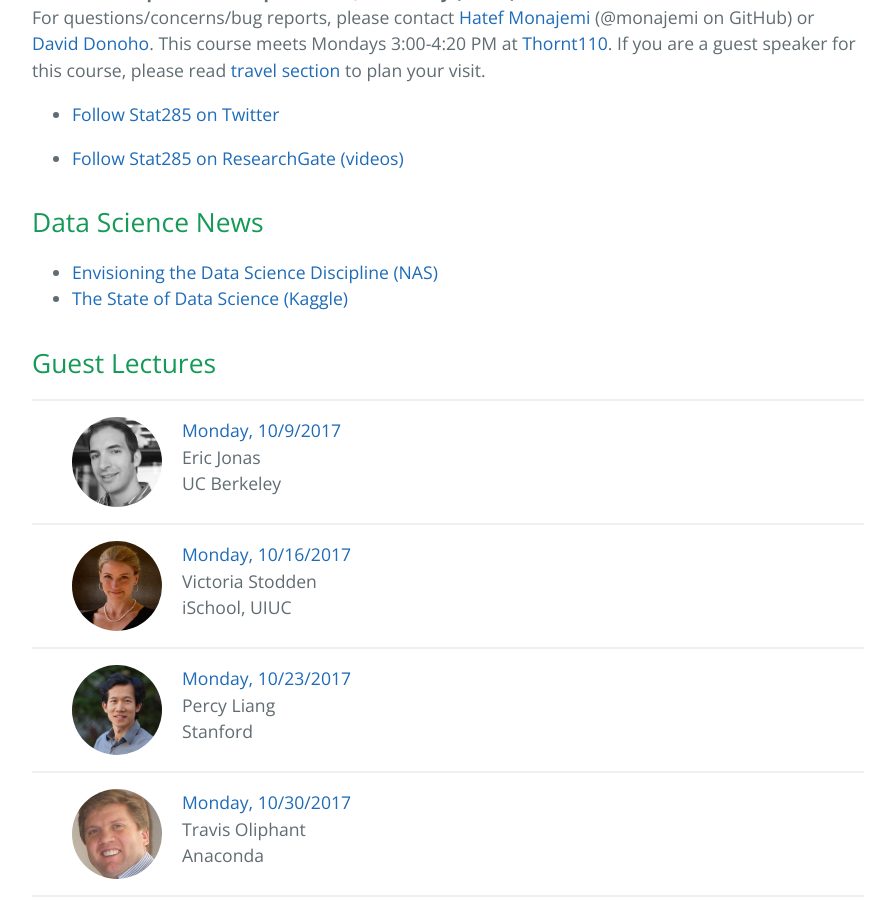
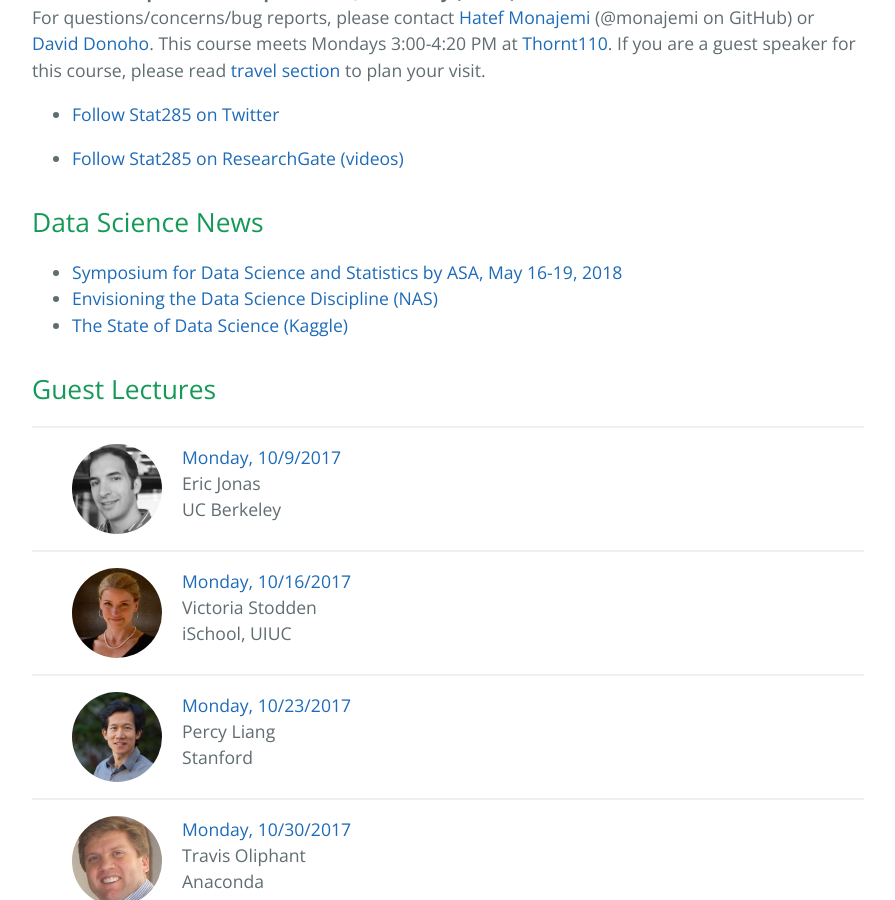
Before and after one commit to stats285/stats285.github.io, a Jekyll site: the page built from index.md, in a window 1280 px wide and 900 px high, scrolled down 809 px. Shown: the whole window, without its empty margins (192-1087 px from the left). Built offline with Jekyll 4.4.1, drawn with Linux system fonts in a browser that asks for light colours; the repository's description, which GitHub fills in, is left out.

Commit message:
added SDSS18

```diff
--- a/index.md
+++ b/index.md
@@ -11,6 +11,7 @@ For questions/concerns/bug reports, please contact [Hatef Monajemi](http://web.s
 * [Follow Stat285 on ResearchGate (videos)](https://www.researchgate.net/project/Massive-Computational-Experiments-Painlessly)
 
 ## Data Science News
+* [Symposium for Data Science and Statistics by ASA, May 16-19, 2018](https://ww2.amstat.org/meetings/sdss/2018/)
 * [Envisioning the Data Science Discipline (NAS)](https://www.nap.edu/read/24886/chapter/1)
 * [The State of Data Science (Kaggle)](https://www.kaggle.com/surveys/2017)
 
```
